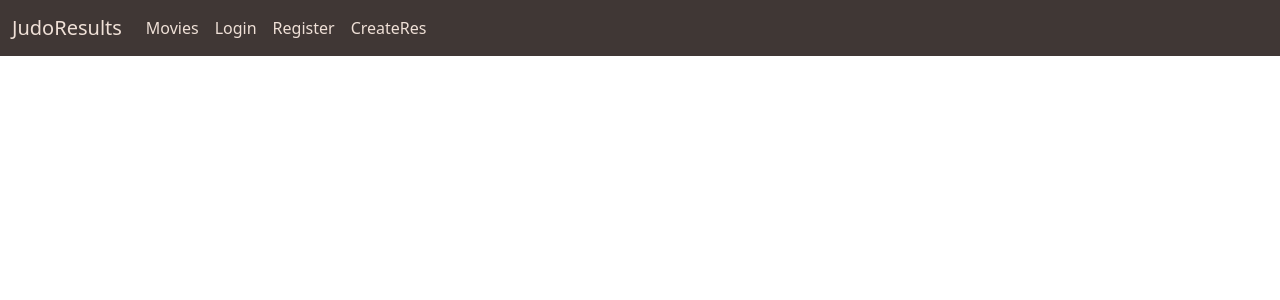
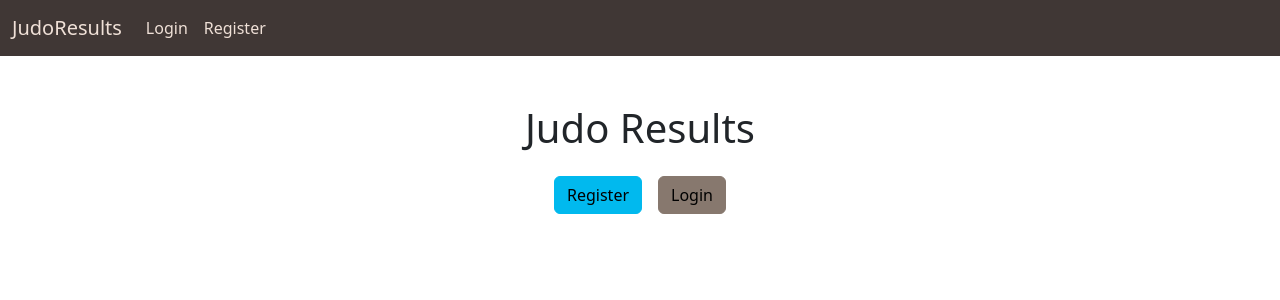
Before and after one commit to JordiRoso/Frontjudo, a React (Vite) app: page /homepage in a window 1280 px wide. Shown: the top 300 px of the page. Built offline with nearby package versions, Linux system fonts and the light colour scheme.

Commit message:
feat: creacion del navbar, y la de la pagina home

```diff
--- a/src/App.jsx
+++ b/src/App.jsx
@@ -12,6 +12,7 @@ import CreateResults from "./components/CreateResults/CreateResults";
 import CreateCompes from "./components/CreateCompes/CreateCompes";
 import Register from "./containers/Register/Register";
 import Login from "./containers/Login/Login";
+import HomePage from "./containers/HomePage/HomePage";
 
 // import SearchForm from "./containers/SearchForm/SearchForm";
 
@@ -22,8 +23,8 @@ function App() {
       <BrowserRouter>
         <Header />
         <Routes>
-          <Route path="/" element={<Navigate to="/result" />} />
-          <Route path="/result" element={<JudoList />} />
+          <Route path="/" element={<Navigate to="/homepage" />} />
+          <Route path="/results" element={<JudoList />} />
           <Route path="/about" element={<About />} />
           <Route path="/detail/:id" element={<JudoDetail/>} />
           <Route path="/search" element={<Search/>} />
@@ -32,6 +33,7 @@ function App() {
           <Route path="/createcompes" element={<CreateCompes/>} />
           <Route path="/register" element={<Register/>} />
           <Route path="/login" element={<Login/>} />
+          <Route path="/homepage" element={<HomePage/>} />
         </Routes>
       </BrowserRouter>
     </div>
--- a/src/components/Navbar/Navbar.jsx
+++ b/src/components/Navbar/Navbar.jsx
@@ -5,29 +5,33 @@ import "./Navbar.scss";
 import TokenStorageService from "../../_services/TokenStorageService";
 import { useSelector } from "react-redux";
 import { useDispatch } from "react-redux";
-import {logout} from "../../containers/features/login/authSlice"
+import { logout } from "../../containers/features/login/authSlice";
 
 export default function Navbar() {
-
   const dispatch = useDispatch();
   const navigate = useNavigate();
   const isLoggedIn = useSelector((state) => state.auth.isLoggedIn);
   const user = useSelector((state) => state.auth.user);
 
-
   const handleLogout = () => {
     TokenStorageService.logOut();
     dispatch(logout());
-  navigate('/');
+    navigate("/");
   };
 
-const goToAdmin = () => {
-  navigate("/admin");
-}
+//   const goToAdmin = () => {
+//     navigate("/createcompes");
+//   };
+  const goToCreateCompes = () => {
+    navigate("/createcompes");
+  };
+  const goToListaResultados = () => {
+   navigate("/results");
+ };
 
   const handleEnterProfile = () => {
     navigate("/user");
-}
+  };
 
   const handleShowNavbar = () => {
     if (isLoggedIn) {
@@ -38,7 +42,16 @@ const handleShowNavbar = () => {
               onClick={handleEnterProfile}
               className="nav-link navbar-username"
             >
+              Pagina personal:
               {user.name}
+            </span>
+          </li>
+          <li className="nav-item">
+              <span
+                onClick={goToListaResultados}
+                className="nav-link navbar-logout"
+              >
+            Lista de Resultados
               </span>
             </li>
           <li className="nav-item">
@@ -47,16 +60,22 @@ const handleShowNavbar = () => {
             </span>
           </li>
           <li className="nav-item">
-          <span onClick={handleEnterProfile } className="nav-link navbar-logout">
-           User
+            <span
+              onClick={handleEnterProfile}
+              className="nav-link navbar-logout"
+            >
+            Usuario:
               {user.name}
             </span>
           </li>
-        {user.message === "User Logged as SUPER_ADMIN" ? (
-
+          {user.role == 'admin' ? (
+            console.log(user.message),
             <li className="nav-item">
-          <span onClick={goToAdmin } className="nav-link navbar-logout">
-            Admin
+              <span
+                onClick={goToCreateCompes}
+                className="nav-link navbar-logout"
+              >
+                CreateCompe
               </span>
             </li>
           ) : (
@@ -77,21 +96,22 @@ const handleShowNavbar = () => {
               Register
             </NavLink>
           </li>
-        <li className="nav-item">
-            <NavLink to="/create" className="nav-link" end>
-              CreateRes
+
+          {/* <li className="nav-item">
+            <NavLink to="/createcompes" className="nav-link" end>
+              CreateCompes
             </NavLink>
-         </li>
+         </li> */}
         </>
       );
     }
-}
+  };
 
   return (
     <div>
       <nav className="navbar navbar-expand-lg navbar-dark bg-dark fs-6">
         <div className="container-fluid">
-        <a className="navbar-brand" href="/">
+          <a className="navbar-brand" >
             JudoResults
           </a>
           <button
@@ -107,23 +127,19 @@ const handleShowNavbar = () => {
           </button>
           <div className="collapse navbar-collapse" id="navbarSupportedContent">
             <ul className="navbar-nav me-auto mb-2 mb-lg-0">
-            <li className="nav-item">
-              <NavLink to="/movies" className="nav-link">
-                Movies
+              {/* <li className="nav-item">
+                <NavLink to="/results" className="nav-link">
+                  JudoList
                 </NavLink>
-            </li>
+              </li> */}
               {handleShowNavbar()}
             </ul>
           </div>
         </div>
-
       </nav>
     </div>
   );
 }
-
-
-
 
 // import React from "react";
 // import { NavLink } from "react-router-dom";
--- /dev/null
+++ b/src/containers/HomePage/HomePage.jsx
@@ -0,0 +1,21 @@
+import React from 'react';
+// import { NavLink, useNavigate } from "react-router-dom";
+
+export default function HomePage  ()  {
+
+    // const navigate = useNavigate();
+
+return (
+    <div className="container my-5">
+      <h1 className="text-center mb-4">Judo Results</h1>
+      <div className="d-flex justify-content-center">
+        <a href="/register" className="btn btn-primary mx-2">
+          Register
+        </a>
+        <a href="/login" className="btn btn-secondary mx-2">
+          Login
+        </a>
+      </div>
+    </div>
+  );
+};
--- a/src/containers/Login/Login.jsx
+++ b/src/containers/Login/Login.jsx
@@ -51,10 +51,10 @@ export default function Login() {
       dispatch(login(res.data.user));
 
       console.log(res.data.message);
-      if (res.data.message === "User Logged as SUPER_ADMIN") {
-        navigate("/result");
+      if (res.data.message === 'User Logged as ADMIN') {
+        navigate("/createcompes");
       } else {
-        navigate("/result");
+        navigate("/results");
       }
     } catch (error) {
       setMessage("Tiene que estar Registrado")
```
Lines whose indentation alone changed are shown as unchanged.
